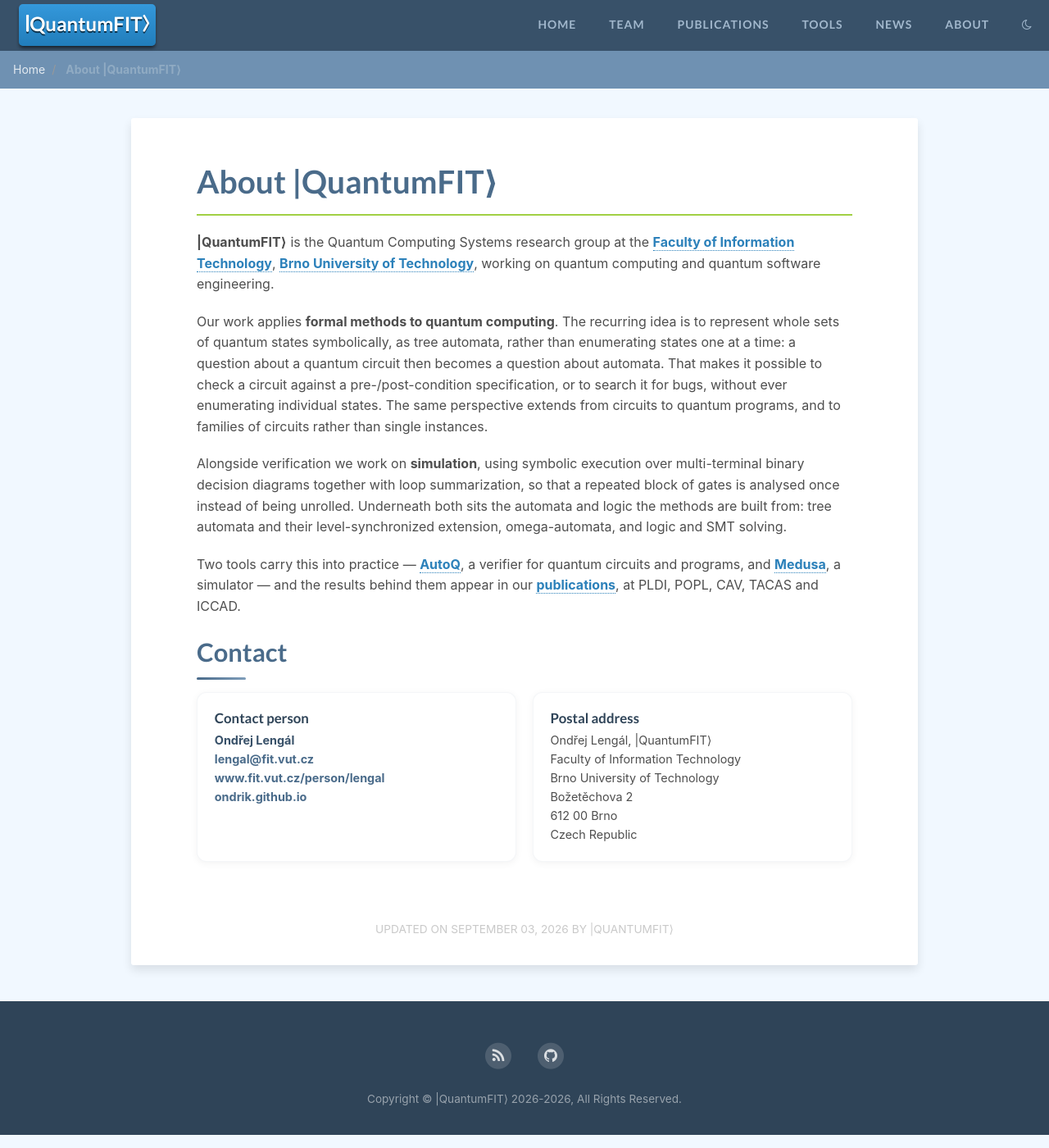
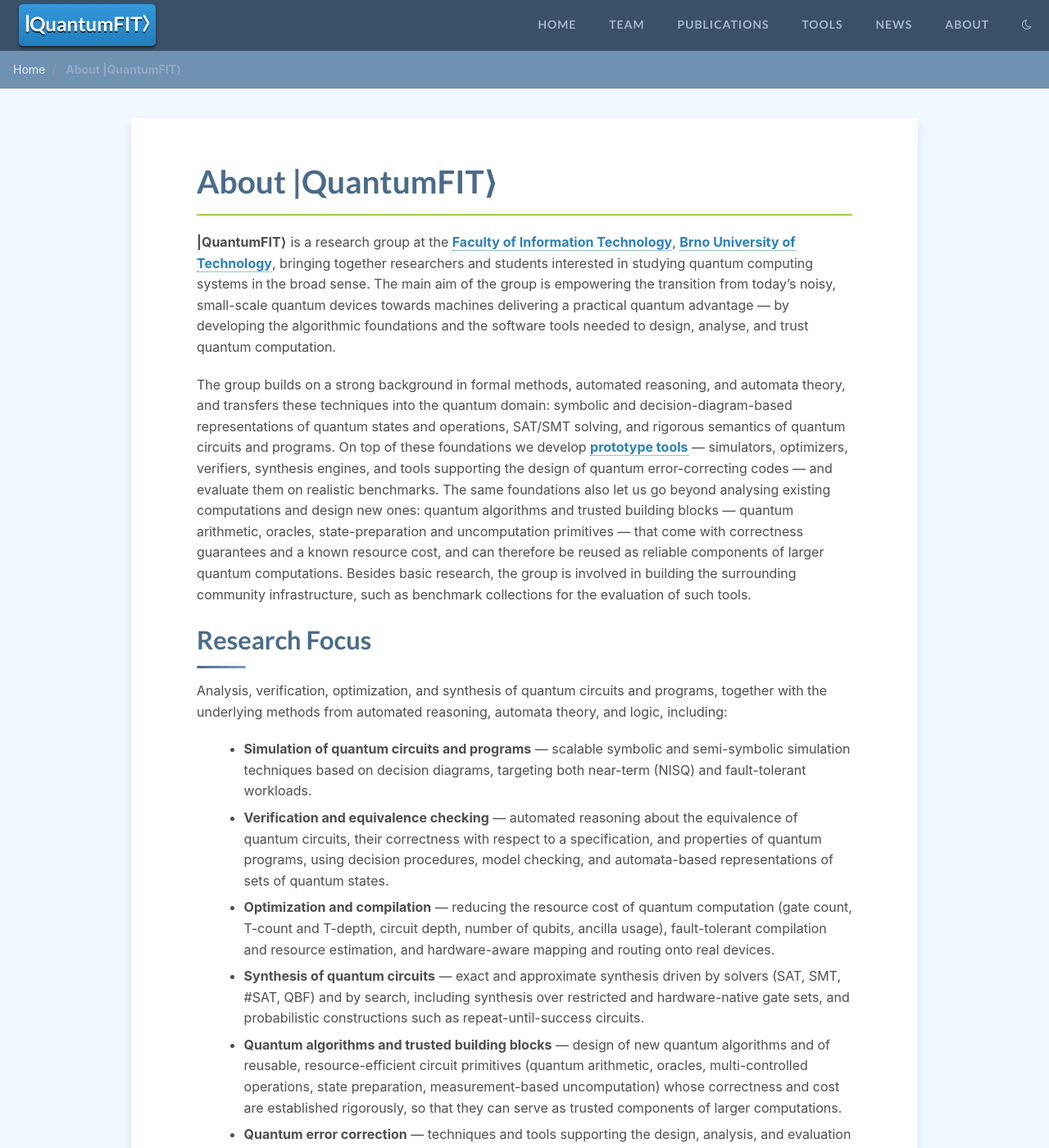
Before and after one commit to QuantumFIT/quantumfit.github.io, a Jekyll site: the page built from pages/about.md, in a window 1280 px wide and 1400 px high. Shown: the whole window at 82% size. Built offline with Jekyll 4.4.1, drawn with Linux system fonts in a browser that asks for light colours; some of the changed text lies outside the part shown.

Commit message:
About: the group's own description, and a research focus list
Replaces the three prose paragraphs with the text Ondra wrote: what the
group is aiming at, the methods it brings from formal methods and
automated reasoning, and a seven-item Research Focus list.

Three mechanical points. The name keeps its `\|` escape. The lead phrase
of each list item is bold, so seven long items can be skimmed for a
subject. And the internal link goes through {{ site.url }}: the two
root-relative links this page used to carry were the only ones on the
site that jumped out of a /preview/ build back to the live site.

Co-Authored-By: Claude Opus 5 <noreply@anthropic.com>
Claude-Session: https://claude.ai/code/session_01Qgr3EHNtzr13mi5YBFazva

```diff
--- a/pages/about.md
+++ b/pages/about.md
@@ -4,7 +4,7 @@ layout: page
 title: About |QuantumFIT⟩
 description: A brief introduction to the |QuantumFIT⟩ research group and this website.
 comments: false
-modified: 2026-09-03
+modified: 2026-09-10
 breadcrumbs: true
 ---
 
@@ -15,32 +15,30 @@ breadcrumbs: true
   group's name appears in markdown body text it needs the backslash; front
   matter, raw HTML and Liquid output outside markdown are unaffected.
 {% endcomment %}
-**\|QuantumFIT⟩** is the Quantum Computing Systems research group at the [Faculty of Information Technology](https://www.fit.vut.cz/), [Brno University of Technology](https://www.vut.cz/), working on quantum computing and quantum software engineering.
+**\|QuantumFIT⟩** is a research group at the [Faculty of Information Technology](https://www.fit.vut.cz/), [Brno University of Technology](https://www.vut.cz/), bringing together researchers and students interested in studying quantum computing systems in the broad sense. The main aim of the group is empowering the transition from today's noisy, small-scale quantum devices towards machines delivering a practical quantum advantage --- by developing the algorithmic foundations and the software tools needed to design, analyse, and trust quantum computation.
+
+The group builds on a strong background in formal methods, automated reasoning, and automata theory, and transfers these techniques into the quantum domain: symbolic and decision-diagram-based representations of quantum states and operations, SAT/SMT solving, and rigorous semantics of quantum circuits and programs. On top of these foundations we develop [prototype tools]({{ site.url }}/tools/) --- simulators, optimizers, verifiers, synthesis engines, and tools supporting the design of quantum error-correcting codes --- and evaluate them on realistic benchmarks. The same foundations also let us go beyond analysing existing computations and design new ones: quantum algorithms and trusted building blocks --- quantum arithmetic, oracles, state-preparation and uncomputation primitives --- that come with correctness guarantees and a known resource cost, and can therefore be reused as reliable components of larger quantum computations. Besides basic research, the group is involved in building the surrounding community infrastructure, such as benchmark collections for the evaluation of such tools.
+
+## Research Focus
 
 {% comment %}
-  Prose here rather than the labelled list the home page uses, so the two
-  complement each other instead of repeating. Everything below is traceable to
-  pages/tools.md and pages/publications.md; nothing claims a result the record
-  does not carry.
+  The lead phrase of each item is bold so the list can be skimmed for a
+  subject rather than read straight through; the rest of the item is the
+  same sentence it was written as.
+
+  Internal links go through {{ site.url }}, not a bare /tools/. A
+  root-relative link jumps out of the /preview/ build straight to the live
+  site -- which is what the two links this page used to carry did.
 {% endcomment %}
-Our work applies **formal methods to quantum computing**. The recurring idea is to
-represent whole sets of quantum states symbolically, as tree automata, rather than
-enumerating states one at a time: a question about a quantum circuit then becomes a
-question about automata. That makes it possible to check a circuit against a
-pre-/post-condition specification, or to search it for bugs, without ever
-enumerating individual states. The same perspective extends from circuits to
-quantum programs, and to families of circuits rather than single instances.
+Analysis, verification, optimization, and synthesis of quantum circuits and programs, together with the underlying methods from automated reasoning, automata theory, and logic, including:
 
-Alongside verification we work on **simulation**, using symbolic execution over
-multi-terminal binary decision diagrams together with loop summarization, so that a
-repeated block of gates is analysed once instead of being unrolled. Underneath both
-sits the automata and logic the methods are built from: tree automata and their
-level-synchronized extension, omega-automata, and logic and SMT solving.
-
-Two tools carry this into practice --- [AutoQ](/tools/), a verifier for quantum
-circuits and programs, and [Medusa](/tools/), a simulator --- and the results behind
-them appear in our [publications](/publications/), at PLDI, POPL, CAV, TACAS and
-ICCAD.
+* **Simulation of quantum circuits and programs** --- scalable symbolic and semi-symbolic simulation techniques based on decision diagrams, targeting both near-term (NISQ) and fault-tolerant workloads.
+* **Verification and equivalence checking** --- automated reasoning about the equivalence of quantum circuits, their correctness with respect to a specification, and properties of quantum programs, using decision procedures, model checking, and automata-based representations of sets of quantum states.
+* **Optimization and compilation** --- reducing the resource cost of quantum computation (gate count, T-count and T-depth, circuit depth, number of qubits, ancilla usage), fault-tolerant compilation and resource estimation, and hardware-aware mapping and routing onto real devices.
+* **Synthesis of quantum circuits** --- exact and approximate synthesis driven by solvers (SAT, SMT, #SAT, QBF) and by search, including synthesis over restricted and hardware-native gate sets, and probabilistic constructions such as repeat-until-success circuits.
+* **Quantum algorithms and trusted building blocks** --- design of new quantum algorithms and of reusable, resource-efficient circuit primitives (quantum arithmetic, oracles, multi-controlled operations, state preparation, measurement-based uncomputation) whose correctness and cost are established rigorously, so that they can serve as trusted components of larger computations.
+* **Quantum error correction** --- techniques and tools supporting the design, analysis, and evaluation of quantum error-correcting codes and their decoders, and the assessment of the overhead they impose on fault-tolerant execution.
+* **Benchmarks and community infrastructure** --- benchmark suites, input/output formats, and competitions of tools for automated reasoning over quantum circuits, enabling a fair and reproducible comparison of the approaches developed in the field.
 
 ## Contact
 
```
